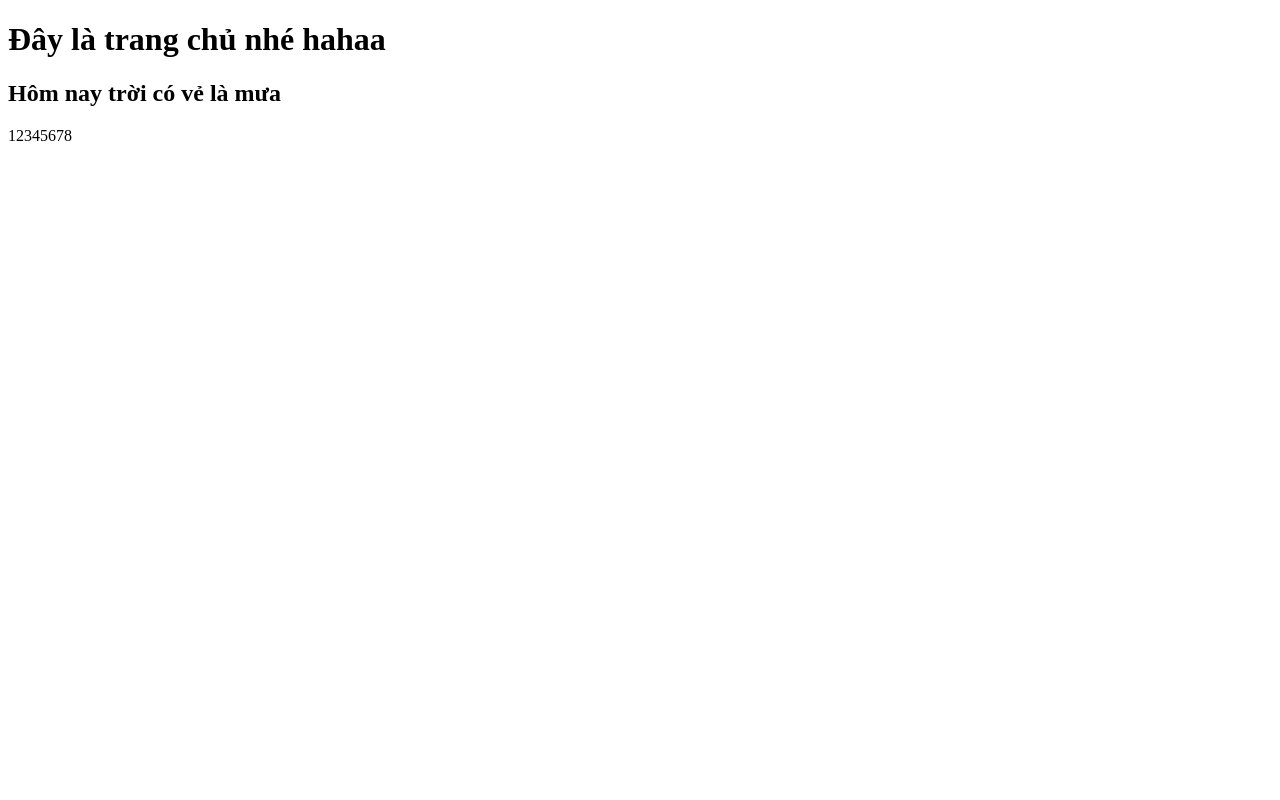
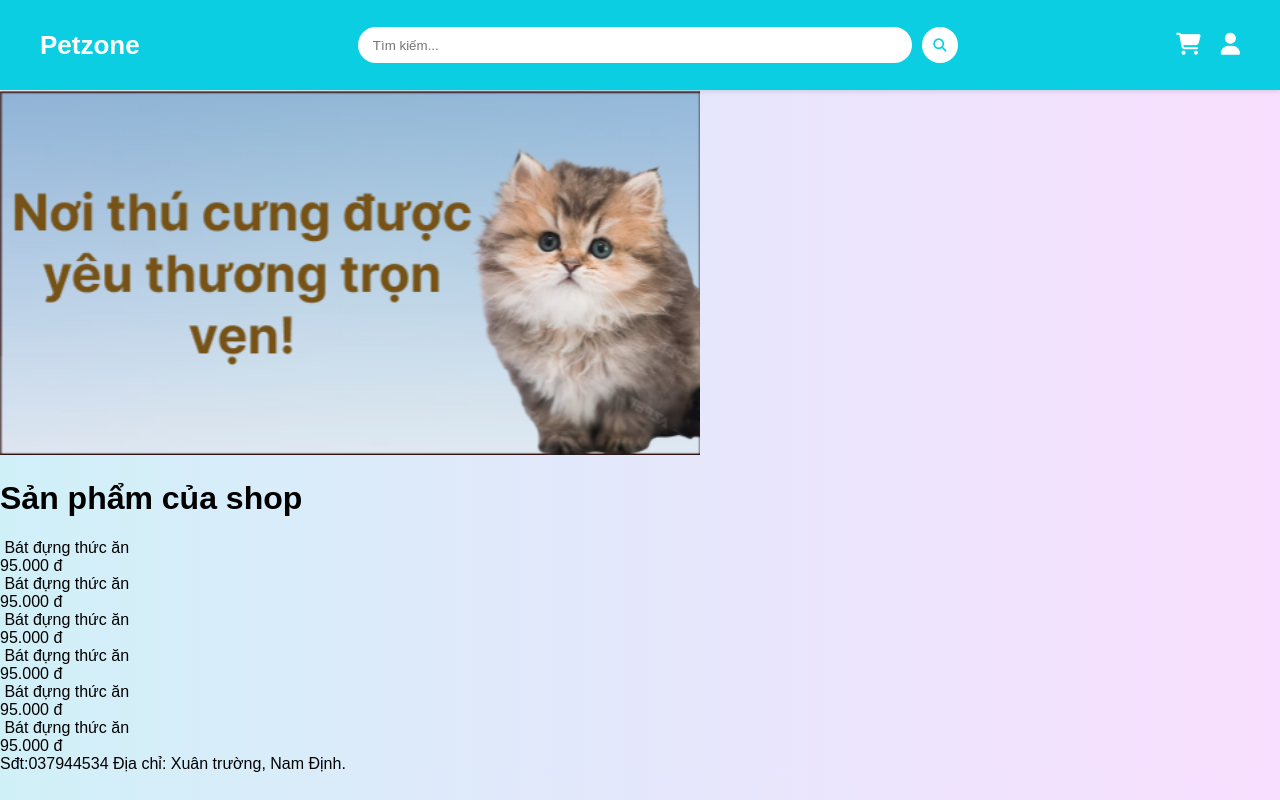
Before and after one commit to Nguyen-Theanh/DuAnMau, a PHP site: page /duanmau/ in a window 1280 px wide. Run offline with PHP 8.4, Linux system fonts and the light colour scheme.

Commit message:
”update”

```diff
--- a/views/trangchu.php
+++ b/views/trangchu.php
@@ -1,13 +1,134 @@
 <!DOCTYPE html>
-<html lang="en">
+<html lang="vi">
 <head>
-    <meta charset="UTF-8">
-    <meta name="viewport" content="width=device-width, initial-scale=1.0">
-    <title>Document</title>
+  <meta charset="UTF-8" />
+  <meta name="viewport" content="width=device-width, initial-scale=1.0">
+  <title>Petzone</title>
+  <link rel="stylesheet" href="https://cdnjs.cloudflare.com/ajax/libs/font-awesome/6.5.0/css/all.min.css" />
+  <style>
+    body {
+      margin: 0;
+      font-family: Arial, sans-serif;
+      background: linear-gradient(to right, #d0f0f8, #f9dfff);
+    }
+
+    header {
+      display: flex;
+      align-items: center;
+      justify-content: space-between;
+      background-color: #0ccee3;
+      padding: 10px 40px;
+      height: 70px;
+      box-shadow: 0 2px 4px rgba(0,0,0,0.1);
+    }
+
+    .logo {
+      font-size: 26px;
+      font-weight: bold;
+      color: white;
+    }
+
+    .search-bar {
+      display: flex;
+      align-items: center;
+      gap: 10px;
+      flex: 1;
+      max-width: 600px;
+      margin: 0 40px;
+    }
+
+    .search-bar input {
+      flex: 1;
+      height: 36px;
+      border-radius: 20px;
+      border: none;
+      padding: 0 15px;
+      outline: none;
+    }
+
+    .search-bar button {
+      width: 36px;
+      height: 36px;
+      border-radius: 50%;
+      border: none;
+      background-color: white;
+      color: #0ccee3;
+      cursor: pointer;
+    }
+
+    .header-icons {
+      display: flex;
+      align-items: center;
+      gap: 20px;
+    }
+
+    .header-icons a {
+      color: white;
+      font-size: 22px;
+      transition: transform 0.2s;
+    }
+
+    .header-icons a:hover {
+      transform: scale(1.2);
+    }
+  </style>
 </head>
 <body>
-    <h1><?php echo $title; ?></h1>
-    <h2><?php echo $thoiTiet; ?></h2>
+
+<header>
+  <div class="logo">Petzone</div>
+
+  <div class="search-bar">
+    <input type="text" placeholder="Tìm kiếm...">
+    <button><i class="fa fa-search"></i></button>
+  </div>
+
+  <div class="header-icons">
+    <a href="giohang.php" title="Giỏ hàng"><i class="fa-solid fa-cart-shopping"></i></a>
+    <a href="taikhoan.php" title="Tài khoản"><i class="fa-solid fa-user"></i></a>
+  </div>
+</header>
+<div class="banner">
+    <img src="banner.png" alt="" width="700px">
+</div>
+<div class="spcs">
+    <h1>Sản phẩm của shop</h1>
+</div>
+<div class="sanphams">
+<div class="sanpham">
+    <img src="" alt="">
+    Bát đựng thức ăn <br>
+    95.000 đ
+</div>
+<div class="sanpham">
+    <img src="" alt="">
+    Bát đựng thức ăn <br>
+    95.000 đ
+</div>
+<div class="sanpham">
+    <img src="" alt="">
+    Bát đựng thức ăn <br>
+    95.000 đ
+</div>
+<div class="sanpham">
+    <img src="" alt="">
+    Bát đựng thức ăn <br>
+    95.000 đ
+</div>
+<div class="sanpham">
+    <img src="" alt="">
+    Bát đựng thức ăn <br>
+    95.000 đ
+</div>
+<div class="sanpham">
+    <img src="" alt="">
+    Bát đựng thức ăn <br>
+    95.000 đ
+</div>
+</div>
+<footer>
+    Sđt:037944534
+    Địa chỉ: Xuân trường, Nam Định.
+</footer>
 </body>
 </html>
-12345678
```
Also changed, not shown: background.png (added), banner.png (added).
